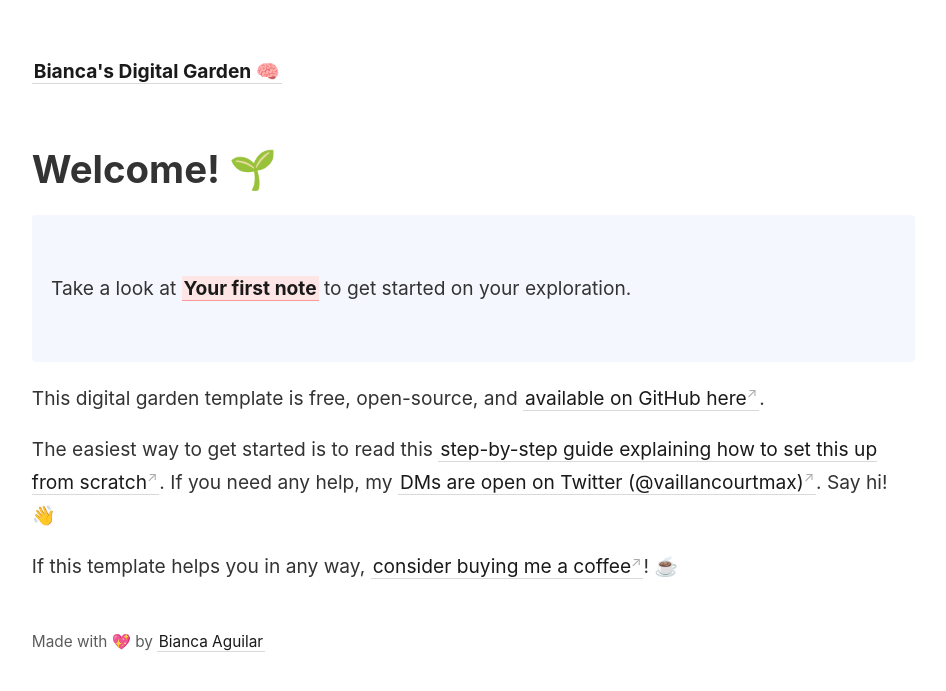
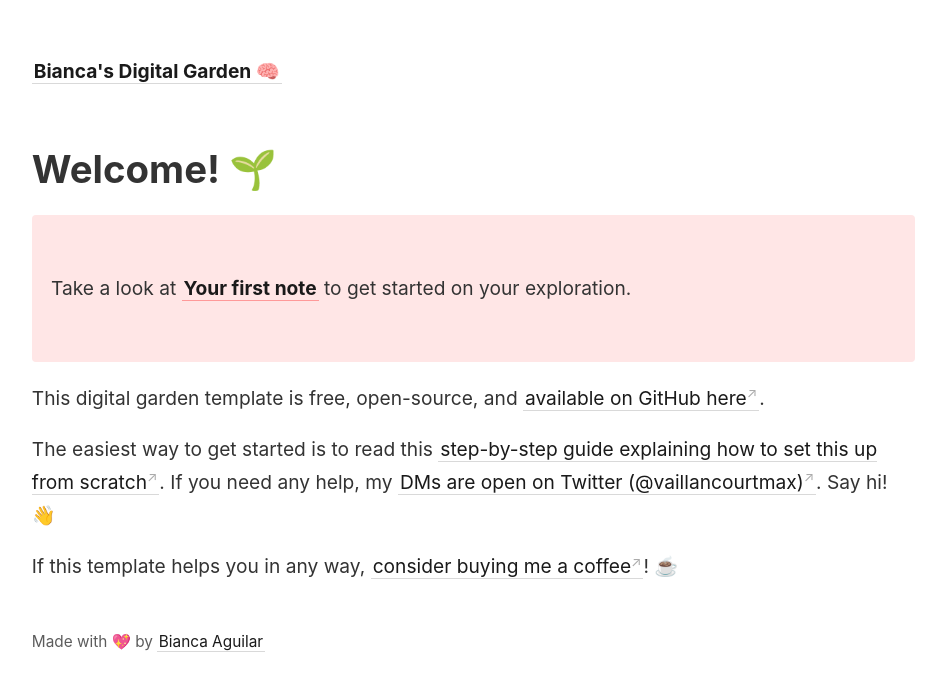
Before and after one commit to biancamika/digital-garden-template, a Jekyll site: the page built from _pages/index.md, in a window 1280 px wide. Shown: the top 691 px of the page, without its empty margins (45-991 px from the left). Built offline with Jekyll 4.4.1, drawn with Linux system fonts in a browser that asks for light colours.

Commit message:
Update index.md

```diff
--- a/_pages/index.md
+++ b/_pages/index.md
@@ -7,7 +7,7 @@ permalink: /
 
 # Welcome! 🌱
 
-<p style="padding: 3em 1em; background: #f5f7ff; border-radius: 4px;">
+<p style="padding: 3em 1em; background: #ffe6e6; border-radius: 4px;">
   Take a look at <span style="font-weight: bold">[[Your first note]]</span> to get started on your exploration.
 </p>
 
```
